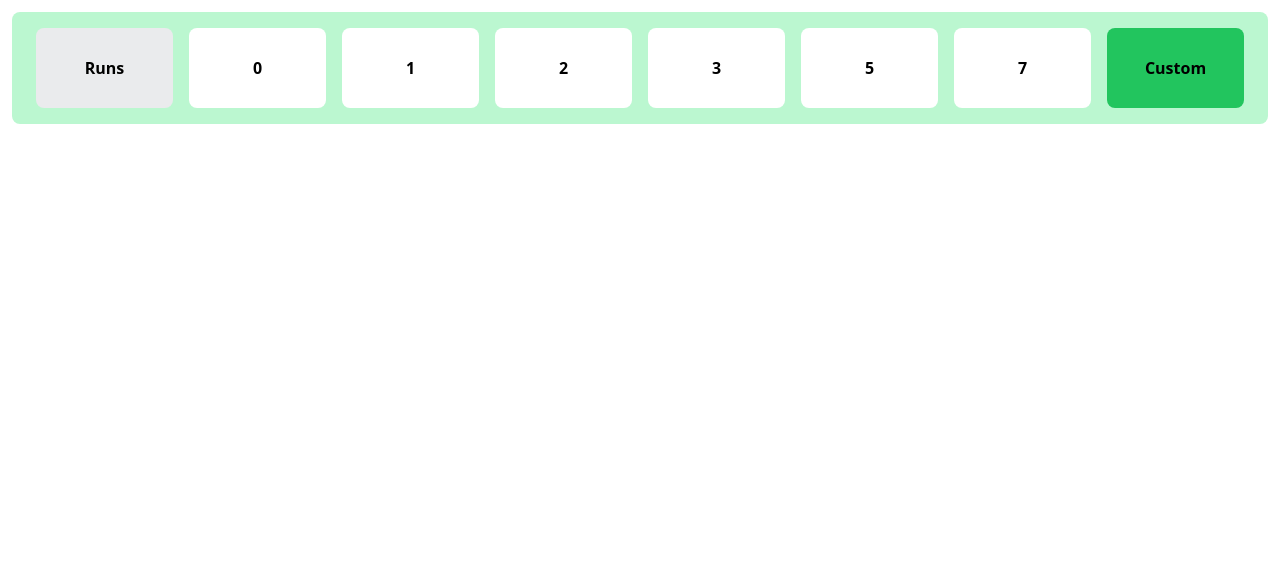
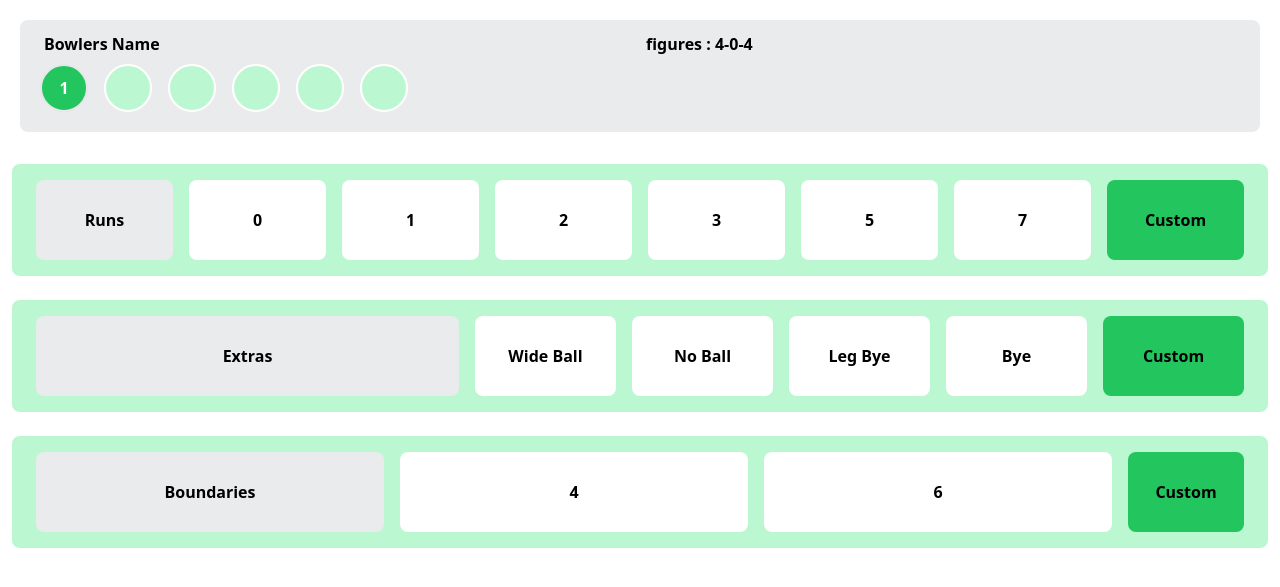
Before and after one commit to BadPotato1007/sports-scoring-app, a Flask app: page /cricket/score in a window 1280 px wide. Shown: the top 587 px of the page. Run offline with Flask 2, Linux system fonts and the light colour scheme; some libraries are stand-ins or nearby versions.

Commit message:
updated the cricket scoreing page

```diff
--- a/templates/cricket_scoring_page.html
+++ b/templates/cricket_scoring_page.html
@@ -20,7 +20,31 @@
   }
 </style>
 <body>
-<div class="sm:visible invisible grid grid-rows-1 md:grid-rows-2">
+
+
+    <div class="flex inform-box-sytles w-5/5 flex-col p-3 rounded-lg m-5  bg-grey-400 h-3/5">
+        <div class="flex">
+            <div class="basis-1/2 items-end font-bold justify-center ml-3 ">Bowlers Name</div>
+            <div class="basis-1/2 font-semibold">figures : 4-0-4</div>
+        </div>
+        <div>
+            <div class="flex">
+                <button class="m-2 bg-green-500 text-white font-bold p-2 border-2  rounded-full w-12 h-12 flex items-center justify-center">1</button>
+                <div class="m-2  rounded-full w-12 h-12 flex items-center justify-center border-2 border-white p-5 bg-green-200 font-semibold"></div>
+                <div class="m-2  rounded-full w-12 h-12 flex items-center justify-center border-2 border-white p-5 bg-green-200 font-semibold"></div>
+                <div class="m-2  rounded-full w-12 h-12 flex items-center justify-center border-2 border-white p-5 bg-green-200 font-semibold"></div>
+                <div class="m-2  rounded-full w-12 h-12 flex items-center justify-center border-2 border-white p-5 bg-green-200 font-semibold"></div>
+                <div class="m-2  rounded-full w-12 h-12 flex items-center justify-center border-2 border-white p-5 bg-green-200 font-semibold"></div>
+
+            </div>
+        </div>
+
+    </div>
+
+<div class="sm:visible  invisible grid grid-rows-3 md:grid-rows-3">
+
+
+
     <div class="m-3 bg-green-200 flex flex-row sm:flex-row  rounded-lg content-center p-4">
             <div class="h-20 w-3/5  inform-box-sytles flex rounded-lg items-center font-bold justify-center mx-2">Runs</div>
 
@@ -43,40 +67,88 @@
                 <div class="h-20 box-styles flex rounded-lg items-center font-bold justify-center w-3/5 mx-2">7</div>
             </div>
 
+            <div class="m-3 bg-green-200 flex flex-row sm:flex-row  rounded-lg content-center p-4">
+                <div class="h-20 w-3/5  inform-box-sytles flex rounded-lg items-center font-bold justify-center mx-2">Extras</div>
+                <button class="h-20 box-styles flex rounded-lg items-center font-bold justify-center w-1/5 mx-2">Wide Ball</button>
+                <button class="h-20 box-styles flex rounded-lg items-center font-bold justify-center w-1/5 mx-2">No Ball</button>
+                <button class="h-20 box-styles flex rounded-lg items-center font-bold justify-center w-1/5 mx-2">Leg Bye</button>
+                <button class="h-20 box-styles flex rounded-lg items-center font-bold justify-center w-1/5 mx-2">Bye</button>
+                <div class="h-20 box-styles flex rounded-lg items-center bg-green-500 font-bold justify-center w-1/5 mx-2">Custom</div>
+            </div>
+
+
+            <div class="m-3 bg-green-200 flex flex-row sm:flex-row  rounded-lg content-center p-4">
+                <div class="h-20 w-3/5  inform-box-sytles flex rounded-lg items-center font-bold justify-center mx-2">Boundaries</div>
+                    <div class="h-20 sm:h-20 box-styles flex rounded-lg items-center font-bold justify-center w-1/5 sm:w-3/5 mx-2">4</div>
+                    <div class="h-20 box-styles flex rounded-lg items-center font-bold justify-center w-1/5 sm:w-3/5 mx-2">6</div>
+                    <div class="h-20 box-styles flex rounded-lg items-center bg-green-500 font-bold justify-center w-1/5 mx-2">Custom</div>
+                </div>
+            </div>
+
+
+
+        </div>
+
+
+    </div>
+
+
+
+</div>
+
+
+<div class="sm:invisible sm:hidden sm:block visible  grid grid-rows-1 ">
+    <div class="m-2 bg-green-200 flex flex-row rounded-lg ">
+        <div class="h-30 w-1/5 m-4 inform-box-sytles flex rounded-lg items-center font-bold justify-center mx-2">Runs</div>
+        <div class="grid-cols-7	 w-4/5  font-bold  ">
+            <div class="flex p-1">
+                <button class="h-10 box-styles flex rounded-lg items-center font-bold justify-center w-3/5 mx-2">0</button>
+                <button class="h-10 box-styles flex rounded-lg items-center font-bold justify-center w-3/5 mx-2">1</button>
+            </div>
+            <div class="flex p-1">
+                <button class="h-10 box-styles flex rounded-lg items-center font-bold justify-center w-3/5 mx-2">2</button>
+                <button class="h-10 box-styles flex rounded-lg items-center font-bold justify-center w-3/5 mx-2">3</button>
+            </div>
+            <div class="flex p-1">
+                <button class="h-10 box-styles flex rounded-lg items-center font-bold justify-center w-3/5 mx-2">5</button>
+                <button class="h-10 box-styles flex rounded-lg items-center font-bold justify-center w-3/5 mx-2">7</button>
+            </div>
+            <div class="flex p-1">
+                <button class="h-10 box-styles flex rounded-lg items-center bg-green-500 font-bold justify-center w-full mx-2">Custom</button>
+            </div>
 
         </div>
 
     </div>
 
 
-<div class="sm:invisible visible  grid grid-rows-1 ">
-    <div class="m-3 bg-green-200 flex flex-row   rounded-lg ">
-        <div class="h-30 w-1/5 m-4 inform-box-sytles flex rounded-lg items-start font-bold justify-center mx-2">Runs</div>
+    <div class="m-2 bg-green-200 flex flex-row   rounded-lg ">
+        <div class="h-30 w-2/5 m-4 inform-box-sytles flex rounded-lg items-center font-bold justify-center mx-2">Boundaries</div>
         <div class="grid-cols-7	 w-4/5  font-bold  ">
             <div class="flex p-1">
-                <div class="h-10 box-styles flex rounded-lg items-center font-bold justify-center w-3/5 mx-2">1</div>
-                <div class="h-10 box-styles flex rounded-lg items-center font-bold justify-center w-3/5 mx-2">2</div>
+                <button class="h-10 box-styles flex rounded-lg items-center font-bold justify-center w-3/5 mx-2">4</button>
+                <button class="h-10 box-styles flex rounded-lg items-center font-bold justify-center w-3/5 mx-2">6</button>
             </div>
             <div class="flex p-1">
-                <div class="h-10 box-styles flex rounded-lg items-center font-bold justify-center w-3/5 mx-2">3</div>
-                <div class="h-10 box-styles flex rounded-lg items-center font-bold justify-center w-3/5 mx-2">5</div>
-            </div>
-            <div class="flex p-1">
-                <div class="h-10 box-styles flex rounded-lg items-center font-bold justify-center w-3/5 mx-2">7</div>
-                <div class="h-10 box-styles flex rounded-lg items-center bg-green-500 font-bold justify-center w-3/5 mx-2">Custom</div>
+                <button class="h-10 box-styles flex rounded-lg items-center bg-green-500 font-bold justify-center w-full mx-2">Custom</button>
             </div>
         </div>
 
     </div>
-    <div class="m-3 bg-green-200 flex flex-row   rounded-lg ">
-        <div class="h-30 w-2/5 m-4 inform-box-sytles flex rounded-lg items-start font-bold justify-center mx-2">Boundaries</div>
+
+    <div class="m-2 bg-green-200 flex flex-row   rounded-lg ">
+        <div class="h-30 w-2/5 m-4 inform-box-sytles flex rounded-lg items-center font-bold justify-center mx-2">Extras</div>
         <div class="grid-cols-7	 w-4/5  font-bold  ">
             <div class="flex p-1">
-                <div class="h-10 box-styles flex rounded-lg items-center font-bold justify-center w-3/5 mx-2">4</div>
-                <div class="h-10 box-styles flex rounded-lg items-center font-bold justify-center w-3/5 mx-2">6</div>
+                <button class="h-10 box-styles flex rounded-lg items-center font-bold justify-center w-3/5 mx-2">Wide Ball</button>
+                <button class="h-10 box-styles flex rounded-lg items-center font-bold justify-center w-3/5 mx-2">No Ball</button>
             </div>
             <div class="flex p-1">
-                <div class="h-10 box-styles flex rounded-lg items-center bg-green-500 font-bold justify-center w-full mx-2">Custom</div>
+                <button class="h-10 box-styles flex rounded-lg items-center font-bold justify-center w-3/5 mx-2">Leg Bye</button>
+                <button class="h-10 box-styles flex rounded-lg items-center font-bold justify-center w-3/5 mx-2">Bye</button>
+            </div>
+            <div class="flex p-1">
+                <button class="h-10 box-styles flex rounded-lg items-center bg-green-500 font-bold justify-center w-full mx-2">Custom</button>
             </div>
         </div>
 
```
Lines whose indentation alone changed are shown as unchanged.
